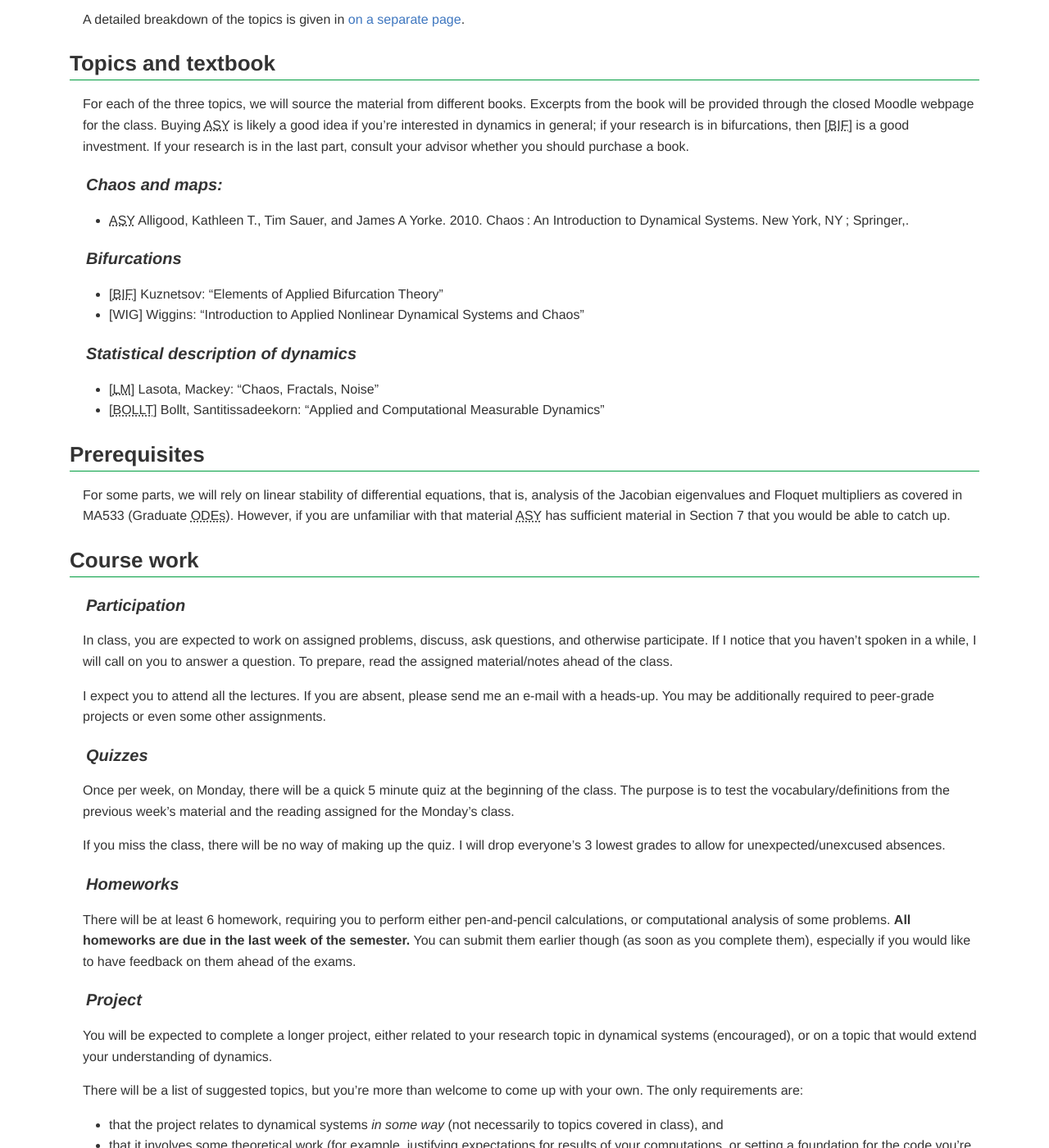
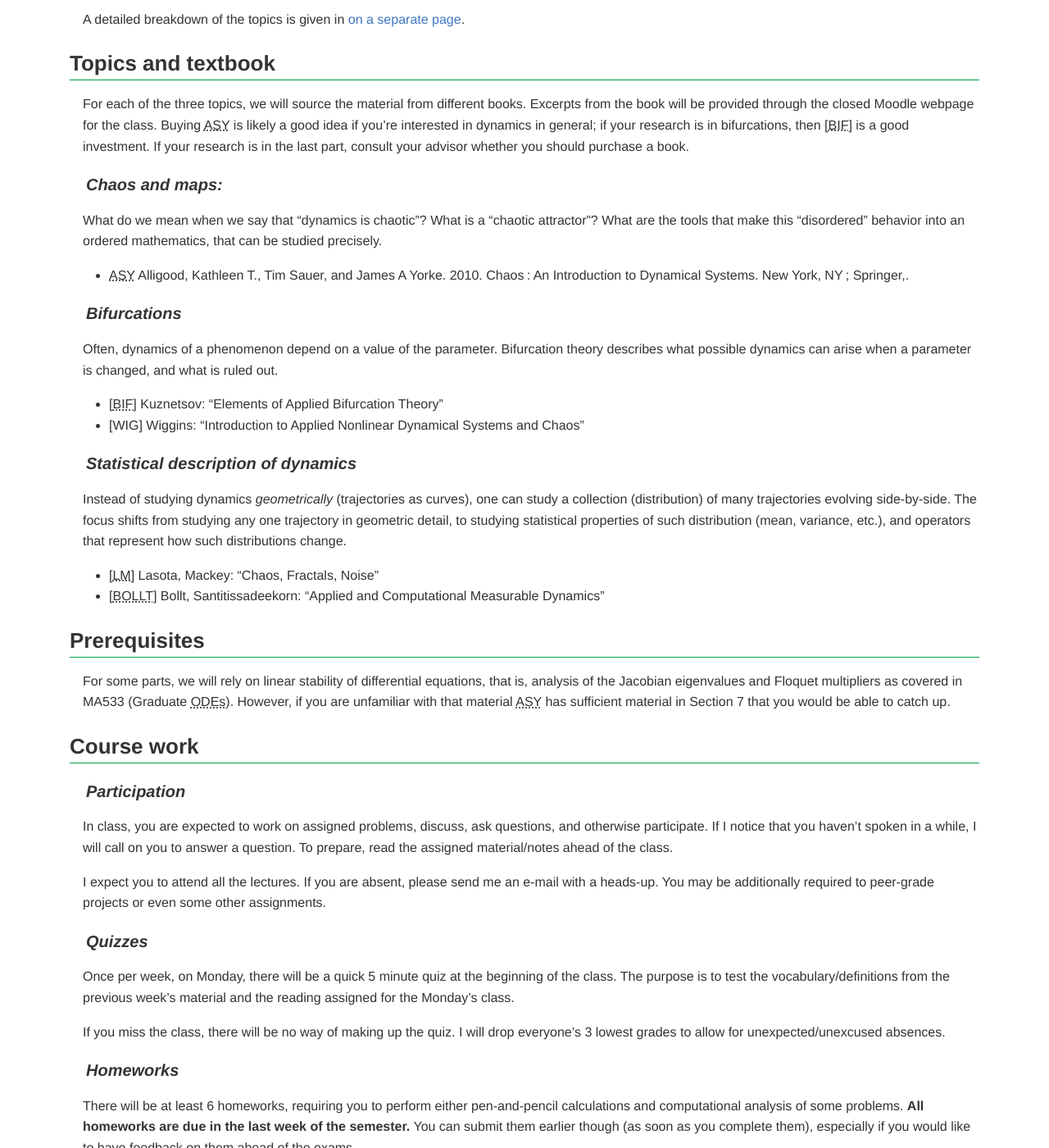
Before and after one commit to mbudisic/MA563-S20, a Jekyll site: the page built from syllabus.md, in a window 1280 px wide and 1400 px high, scrolled down 928 px. Shown: the whole window at 82% size. Built offline with Jekyll 4.4.1, drawn with Linux system fonts in a browser that asks for light colours; nearby versions of some CDN libraries; our own code applies the rules of GitHub Pages for plain Markdown files.

Commit message:
A bit more detail topic-by-topic

```diff
--- a/syllabus.md
+++ b/syllabus.md
@@ -38,13 +38,20 @@ For each of the three topics, we will source the material from different books.
 
 ### Chaos and maps:
 
+What do we mean when we say that "dynamics is chaotic"? What is a "chaotic attractor"? What are the tools that make this "disordered" behavior into an ordered mathematics, that can be studied precisely.
+
 * ASY Alligood, Kathleen T., Tim Sauer, and James A Yorke. 2010. Chaos : An Introduction to Dynamical Systems. New York, NY ; Springer,.
 
 ### Bifurcations
+
+Often, dynamics of a phenomenon depend on a value of the parameter. Bifurcation theory describes what possible dynamics can arise when a parameter is changed, and what is ruled out.
+
 * [BIF] Kuznetsov: "Elements of Applied Bifurcation Theory"
 * [WIG] Wiggins: "Introduction to Applied Nonlinear Dynamical Systems and Chaos"
 
 ### Statistical description of dynamics
+
+Instead of studying dynamics *geometrically* (trajectories as curves), one can study a collection (distribution) of many trajectories evolving side-by-side. The focus shifts from studying any one trajectory in geometric detail, to studying statistical properties of such distribution (mean, variance, etc.), and operators that represent how such distributions change.
 
 * [LM] Lasota, Mackey: "Chaos, Fractals, Noise"
 * [BOLLT] Bollt, Santitissadeekorn: "Applied and Computational Measurable Dynamics"
@@ -71,7 +78,7 @@ If you miss the class, there will be no way of making up the quiz. I will drop e
 
 ### Homeworks
 
-There will be at least 6 homework, requiring you to perform either pen-and-pencil calculations, or computational analysis of some problems. **All homeworks are due in the last week of the semester.** You can submit them earlier though (as soon as you complete them), especially if you would like to have feedback on them ahead of the exams.
+There will be at least 6 homeworks, requiring you to perform either pen-and-pencil calculations and computational analysis of some problems. **All homeworks are due in the last week of the semester.** You can submit them earlier though (as soon as you complete them), especially if you would like to have feedback on them ahead of the exams.
 
 ### Project
 
```
